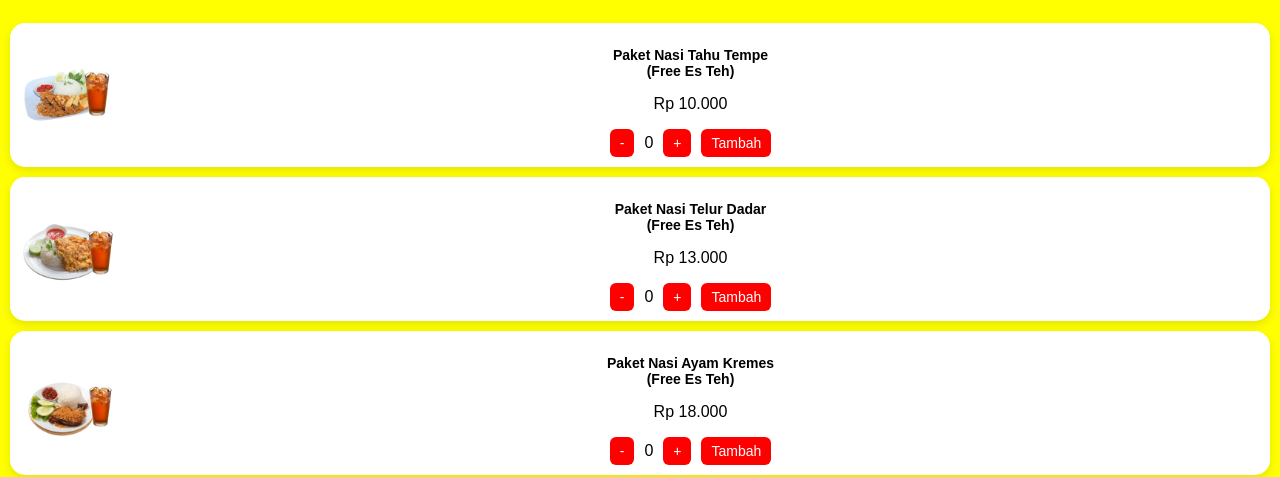
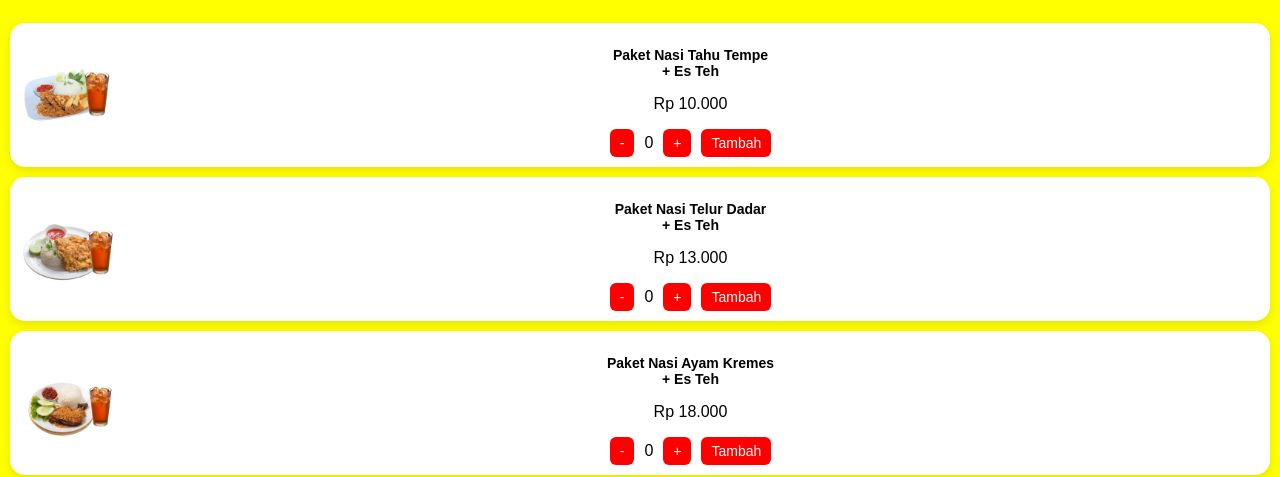
Before and after one commit to arizonagg/Kedai, a plain HTML site: page index.html in a window 1280 px wide. Shown: the part 217-694 px from the top of the page. Drawn offline with Linux system fonts and the light colour scheme.

Commit message:
fix menu

```diff
--- a/index.html
+++ b/index.html
@@ -17,7 +17,7 @@
         <div class="menu-item">
             <img src="images/paket3.webp" alt="Paket 3" class="menu-img">
             <div class="menu-info">
-                <h3>Paket Nasi Tahu Tempe <br> (Free Es Teh)</h3>
+                <h3>Paket Nasi Tahu Tempe <br> + Es Teh</h3>
                 <p>Rp 10.000</p>
                 <div class="menu-actions">
                     <button onclick="updateQuantity('Paket Nasi Tahu Tempe', -1)">-</button>
@@ -30,7 +30,7 @@
         <div class="menu-item">
             <img src="images/paket2.webp" alt="Paket 2" class="menu-img">
             <div class="menu-info">
-                <h3>Paket Nasi Telur Dadar <br> (Free Es Teh)</h3>
+                <h3>Paket Nasi Telur Dadar <br> + Es Teh</h3>
                 <p>Rp 13.000</p>
                 <div class="menu-actions">
                     <button onclick="updateQuantity('Paket Nasi Telur Dadar', -1)">-</button>
@@ -43,7 +43,7 @@
         <div class="menu-item">
             <img src="images/paket1.webp" alt="Paket 1" class="menu-img">
             <div class="menu-info">
-                <h3>Paket Nasi Ayam Kremes <br> (Free Es Teh)</h3>
+                <h3>Paket Nasi Ayam Kremes <br> + Es Teh</h3>
                 <p>Rp 18.000</p>
                 <div class="menu-actions">
                     <button onclick="updateQuantity('Paket Nasi Ayam Kremes', -1)">-</button>
```
